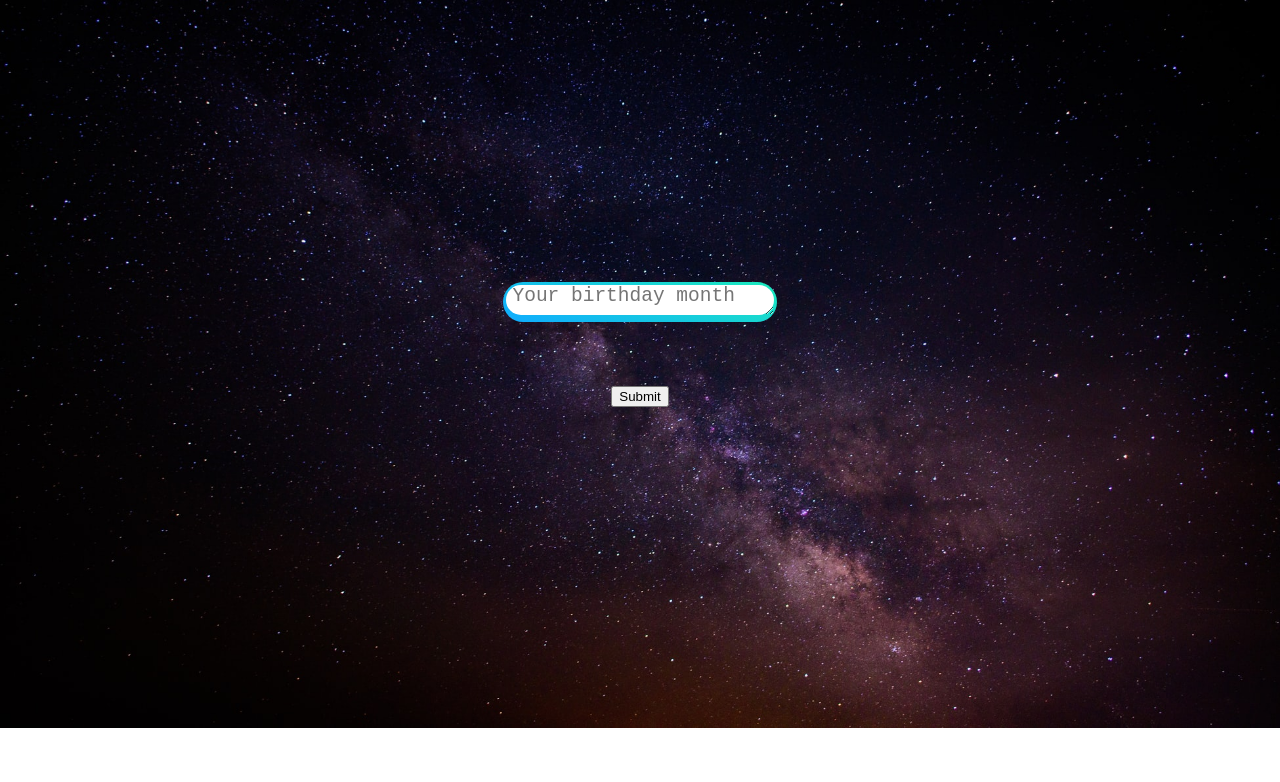
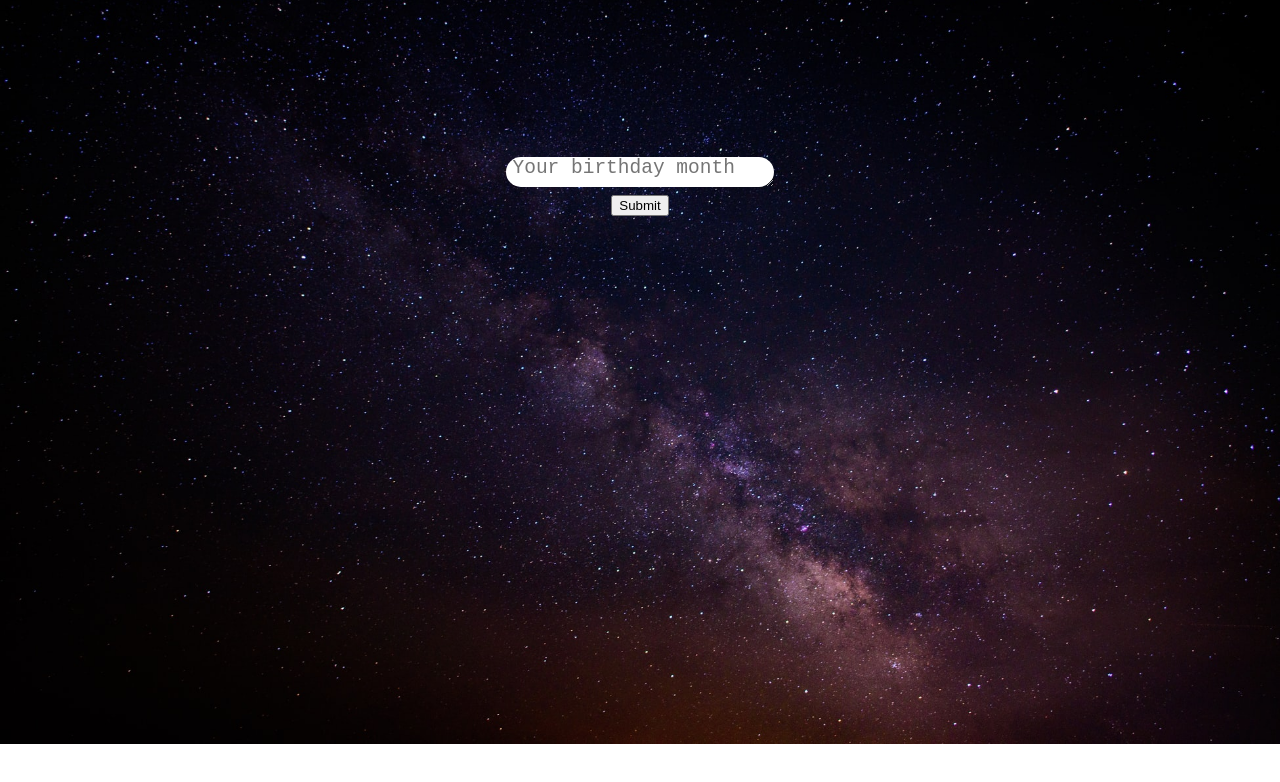
Before and after one commit to afraefatuaki/Lev1_1_projekt_js-einf-hrung_semi-horoskop, a plain HTML site: page index.html in a window 1280 px wide. Drawn offline with Linux system fonts and the light colour scheme.

Commit message:
Projekt: Semi Horoskop

```diff
--- a/assets/css/style.css
+++ b/assets/css/style.css
@@ -1,10 +1,13 @@
+@import url('https://fonts.googleapis.com/css2?family=IBM+Plex+Sans:wght@300;400;500&display=swap');
+/* font-family: 'IBM Plex Sans', sans-serif;*/
 body{
+	font-family: 'IBM Plex Sans', sans-serif;
     background: url("../img/atrologia.jpeg") center/cover no-repeat;
     margin: 0px;
-    height: 40vh;
+    height: 60vh;
 }
 section{
-   margin-top: 22%;
+   margin-top: 12%;
     text-align: center;
 }
 textarea{
@@ -13,13 +16,12 @@ textarea{
 }
 .input{
     position: relative;
-    background: linear-gradient(21deg, #10abff, #1beabd);
+
     padding: 3px;
     display: inline-block;
     border-radius: 9999em;
 }
 textarea {
-    position: relative;
 	display: inherit;
 	border-radius: inherit;
 	margin: 0;
@@ -33,28 +35,20 @@ textarea:focus + .this{
 	transform: scale(1);
 }
 .this{
-
-
-	transform: scale(.993, .94);
-	transition: transform .5s, opacity .25s;		opacity: 0;
+    transform: scale(.993, .94);
+	opacity: 0;
 	position:absolute;
 	z-index: 0;
 	margin:4px;
 	left:0;
-	top:0;
+	top:-11%;
 	right:0;
 	bottom:0;
 	border-radius: inherit;
 	pointer-events: none;
 	box-shadow: inset 0 0 0 3px #fff,
 	0 0 0 4px #fff,
-	3px -3px 30px #1beabd,
-	-3px 3px 30px #10abff;
+	3px -3px 30px #ea5d1b,
+	-3px 3px 30px #ff4010;
 
 }
-
-
-
-input{
-    margin-top: 5%;
-}
```
Also changed, not shown: assets/img/Design ohne Titel.svg (added).
